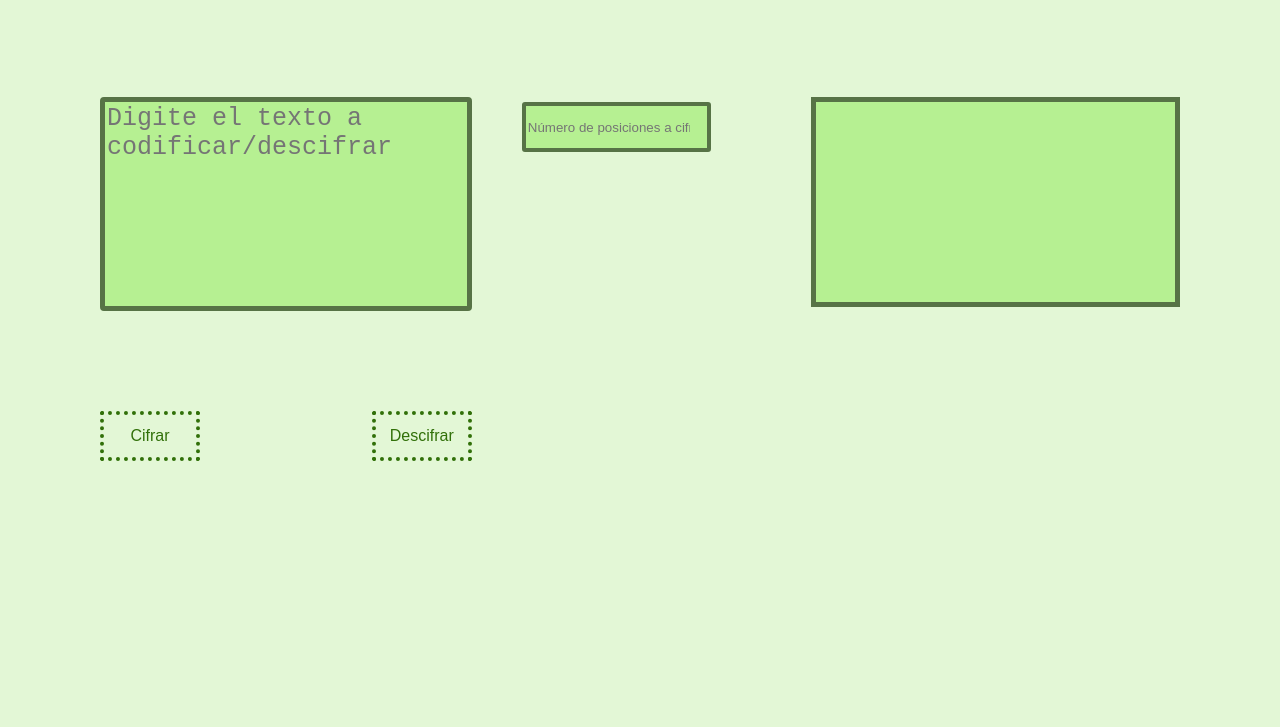
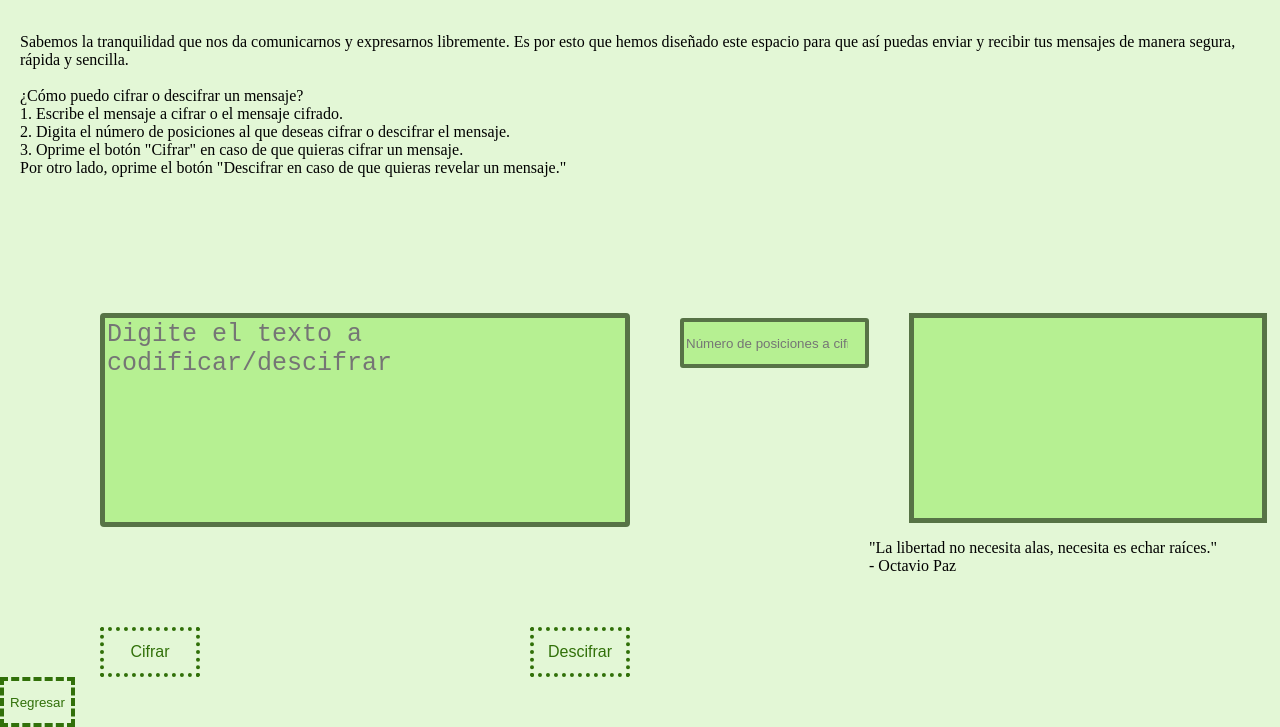
Before and after one commit to ViviRuales/Cipher, a website with bundled scripts: page src/index.html in a window 1280 px wide. Both pictures are taken after a click on the button "Iniciar". Shown: the part 153-880 px from the top of the page. Before the commit the page ends 800 px from the top, so only its background shows below. Built offline with nearby package versions, Linux system fonts and the light colour scheme.

Commit message:
Cifrado, descifrado y instrucciones

```diff
--- a/src/cipher.js
+++ b/src/cipher.js
@@ -1,15 +1,13 @@
-const alphabet = ['A', 'B', 'C', 'D', 'E', 'F', 'G', 'H', 'I', 'J', 'K', 'L', 'M', 'N', 'O', 'P', 'Q', 'R', 'S', 'T', 'U', 'V', 'W', 'X', 'Y', 'Z'];
-
-
 const cipher = {
   // parametros y argumentos en una funcion de js
   // objetos en js
 
   encode: function(offset,string) {
-    const messageArray = string.split('');
+
+    const messageArray = string.split(''); //Recorrer String no más
     var convertedMessage="";
     for (let index = 0; index < messageArray.length; index++) {
-      var ascii = string.charCodeAt(index) + parseInt(offset,10);
+        var ascii = ((string.charCodeAt(index)-65 + offset)%26)+65
       convertedMessage += String.fromCharCode(ascii);
     }
     return convertedMessage;
@@ -19,8 +17,9 @@ const cipher = {
     const messageArray = string.split('');
     var convertedMessage="";
     for (let index = 0; index < messageArray.length; index++) {
-      var ascii = string.charCodeAt(index) - parseInt(offset,10);
+      var ascii = ((string.charCodeAt(index)-65 - offset +( 26*(offset %26+1)))%26)+65;
       convertedMessage += String.fromCharCode(ascii);
+      console.log( String.fromCharCode(ascii))
     }
     return convertedMessage;
   }
--- a/src/index.html
+++ b/src/index.html
@@ -23,6 +23,23 @@
         </div>
       </div>
       <div id="Page2">
+        <p class="instructions">Sabemos la tranquilidad que nos da comunicarnos y expresarnos libremente.
+          Es por esto que hemos diseñado este espacio para que así puedas enviar y recibir
+          tus mensajes de manera segura, rápida y sencilla.
+          <br>
+         <br>
+       ¿Cómo puedo cifrar o descifrar un mensaje?
+        <br>
+        1. Escribe el mensaje a cifrar o el mensaje cifrado.
+        <br>
+        2. Digita el número de posiciones al que deseas cifrar
+        o descifrar el mensaje.
+        <br>
+        3. Oprime el botón "Cifrar" en caso de que quieras cifrar
+        un mensaje.
+        <br>
+        Por otro lado, oprime el botón "Descifrar en
+        caso de que quieras revelar un mensaje." </p>
         <div class="Entrada">
           <textarea class="Message"  type="text"
           placeholder="Digite el texto a codificar/descifrar"
@@ -35,9 +52,17 @@
         <input class="positions" type="number"
         placeholder="Número de posiciones a cifrar"
         id= "positionToMove"/>
-        <div class="ResultContainer">
-          <p id="showConvertedMessage"></p>
+        <div>
+          <div class="ResultContainer">
+            <p id="showConvertedMessage"></p>
+          </div>
+          <p>"La libertad no necesita alas, necesita es echar raíces."
+           <br> - Octavio Paz
+          </p>
         </div>
+        <div class="RegresarBoton">
+          <button class="Regresar" id="Atrás">Regresar</button>
+       </div>
       </div>
     </div>
     <script src="index.js" type="module"></script>
--- a/src/style.css
+++ b/src/style.css
@@ -64,6 +64,7 @@ body{
 }
 #Page2{
     display: none;
+    flex-wrap: wrap;
 }
 
 .Message{
@@ -124,14 +125,34 @@ body{
 }
 .ResultContainer{
     background-color: #B6F092;
-    margin-left: 100px;
-    margin-right: 100px;
+    margin-left: 40px;
     margin-top: 100px;
     height: 200px;
-    width: 40%;
+    width: 100%;
     border: 5px solid #577346;
 
 }
+.RegresarBoton{
+    display:flex;
+    align-items:flex-end;
+
+}
+
+.Regresar{
+    height: 50px;
+    background-color:#e3f7d6;
+    color: #317009;
+    border: 4px dashed #317009;
+
+
+
+}
+
+.instructions{
+    width: 100%;
+    padding: 20px;
+}
+
 /* Asignar estilos a un id */
 /* #root{
     background-color: green;
```
Also changed, not shown: test/cipher.spec.js (+1 -0 lines).
